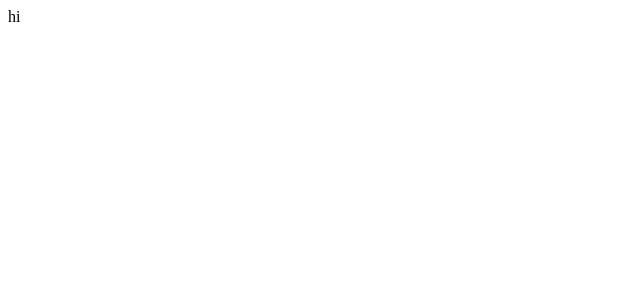
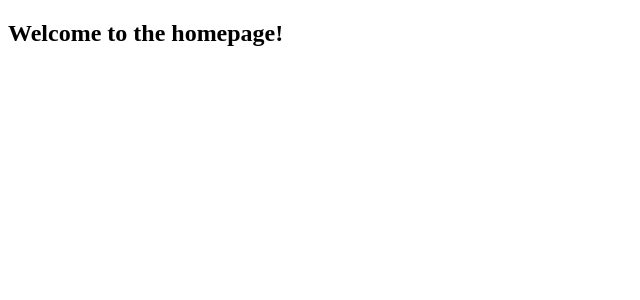
Before and after one commit to indestinee/frontend, a React (Create React App) app: page / in a window 1280 px wide. Shown: the top 300 px of the page, without its empty margins (0-640 px from the left). Built offline with nearby package versions, Linux system fonts and the light colour scheme.

Commit message:
add router and some basic pages

```diff
--- a/src/App.tsx
+++ b/src/App.tsx
@@ -1,6 +1,17 @@
+import {Route, Routes} from 'react-router-dom';
+import Home from './pages/home';
+import Paste from './pages/paste';
+import Wifi from './pages/wifi';
+
 function App() {
   return (
-    <div>hi</div>
+    <div>
+      <Routes>
+        <Route path="/" element={<Home />}/>
+        <Route path="/wifi" element={<Wifi />}/>
+        <Route path="/paste" element={<Paste />}/>
+      </Routes>
+    </div>
   );
 }
 
--- a/src/index.tsx
+++ b/src/index.tsx
@@ -1,5 +1,6 @@
 import React from 'react';
 import ReactDOM from 'react-dom/client';
+import {BrowserRouter} from 'react-router-dom';
 import App from './App';
 
 const root = ReactDOM.createRoot(
@@ -7,6 +8,8 @@ const root = ReactDOM.createRoot(
 );
 root.render(
     <React.StrictMode>
-      <App />
+      <BrowserRouter>
+        <App />
+      </BrowserRouter>
     </React.StrictMode>,
 );
--- /dev/null
+++ b/src/pages/home/index.tsx
@@ -0,0 +1,9 @@
+export default function Home() {
+  return (
+    <>
+      <main>
+        <h2>Welcome to the homepage!</h2>
+      </main>
+    </>
+  );
+}
--- /dev/null
+++ b/src/pages/paste/index.tsx
@@ -0,0 +1,9 @@
+export default function Paste() {
+  return (
+    <>
+      <main>
+        <h2>Welcome to the paste page!</h2>
+      </main>
+    </>
+  );
+}
--- /dev/null
+++ b/src/pages/wifi/index.tsx
@@ -0,0 +1,9 @@
+export default function Wifi() {
+  return (
+    <>
+      <main>
+        <h2>Welcome to the wifi page!</h2>
+      </main>
+    </>
+  );
+}
```
